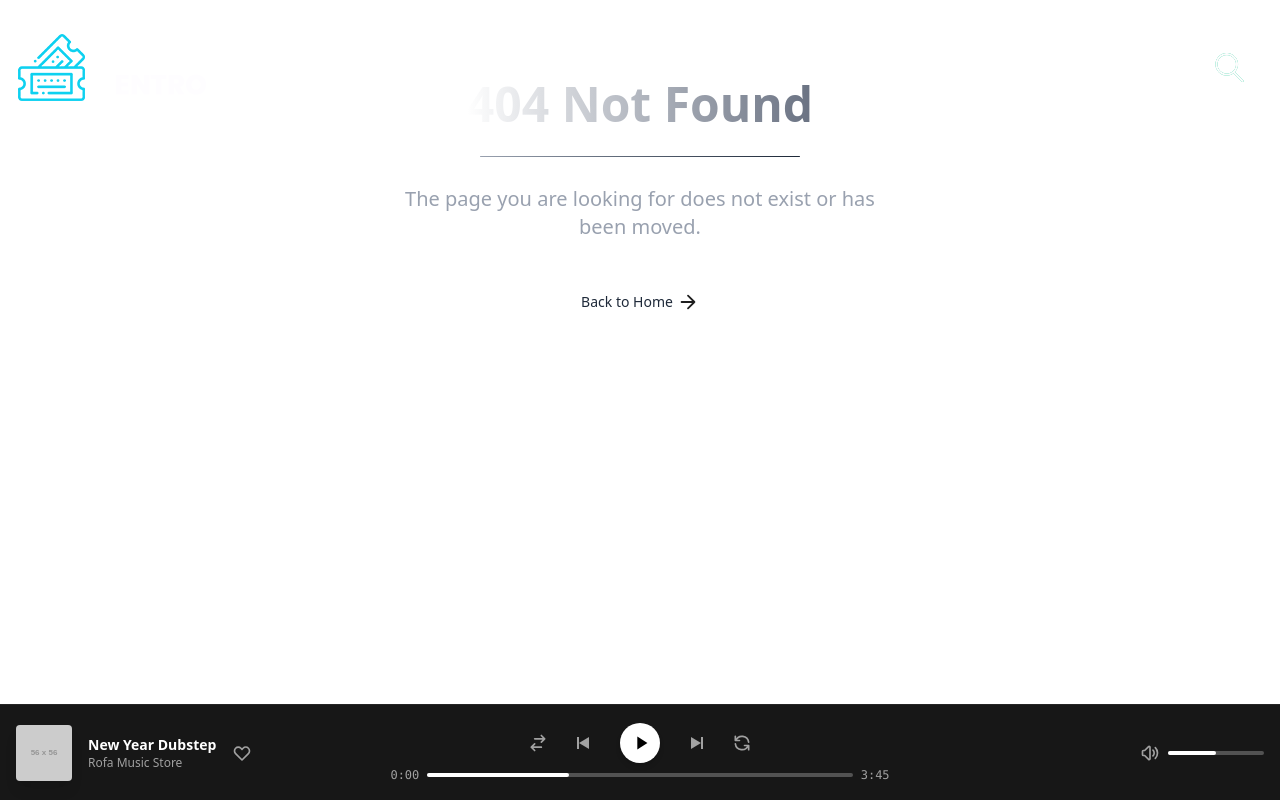
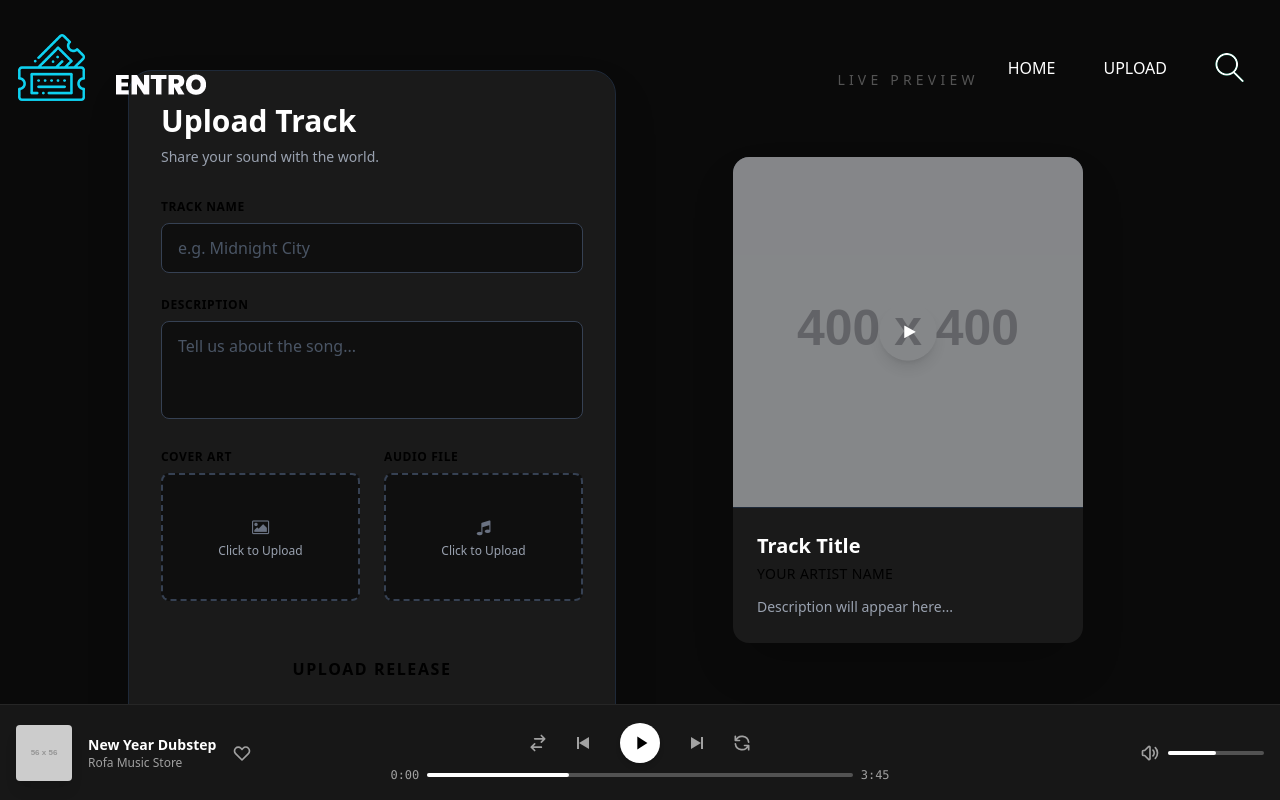
Before and after one commit to youssefElhoubi/mazakni, an Angular app: page /upload in a window 1280 px wide. Before the commit this address had no page. Built offline with nearby package versions, Linux system fonts and the light colour scheme.

Commit message:
made a page to upload the music

```diff
--- a/src/app/app.routes.ts
+++ b/src/app/app.routes.ts
@@ -10,6 +10,10 @@ export const routes: Routes = [
         loadComponent:()=> import("../app/music-player/music-player.component").then(m=>m.MusicPlayerComponent)
     },
     {
+        path:"upload",
+        loadComponent:()=> import("../app/upload/upload.component").then(m=>m.UploadComponent)
+    },
+    {
         path:"**",
         loadComponent:()=> import("../app/not-found/not-found.component").then(m=>m.NotFoundComponent)
     },
--- a/src/app/navbar/navbar.component.ts
+++ b/src/app/navbar/navbar.component.ts
@@ -12,7 +12,7 @@ export class NavbarComponent {
   // Menu Items
   menuItems = [
     { label: 'Home', link: '/', active: true },
-    { label: 'About', link: '/about', active: false },
+    { label: 'Upload', link: '/upload', active: false },
   ];
 
 }
--- /dev/null
+++ b/src/app/upload/upload.component.html
@@ -0,0 +1,110 @@
+<section class="min-h-screen bg-[#0a0a0a] flex items-center justify-center p-4 md:p-8 font-sans">
+
+    <div class="w-full max-w-5xl grid grid-cols-1 lg:grid-cols-2 gap-12">
+
+        <div class="bg-[#1a1a1a] p-8 rounded-3xl shadow-2xl border border-gray-800 relative overflow-hidden">
+
+            <div class="absolute top-0 right-0 w-32 h-32 bg-brand-cyan/10 blur-[50px] rounded-full pointer-events-none">
+            </div>
+
+            <h2 class="text-3xl font-bold text-white mb-2">Upload Track</h2>
+            <p class="text-gray-400 text-sm mb-8">Share your sound with the world.</p>
+
+            <form (ngSubmit)="onSubmit()" class="space-y-6">
+
+                <div class="group">
+                    <label class="block text-brand-darkCyan text-xs font-bold uppercase tracking-wider mb-2">Track
+                        Name</label>
+                    <input type="text" [(ngModel)]="musicData.name" name="name" placeholder="e.g. Midnight City"
+                        class="w-full bg-[#0f0f0f] text-white border border-gray-700 rounded-lg px-4 py-3 focus:outline-none focus:border-brand-cyan focus:ring-1 focus:ring-brand-cyan transition-all placeholder-gray-600">
+                </div>
+
+                <div class="group">
+                    <label
+                        class="block text-brand-darkCyan text-xs font-bold uppercase tracking-wider mb-2">Description</label>
+                    <textarea rows="3" [(ngModel)]="musicData.description" name="description"
+                        placeholder="Tell us about the song..."
+                        class="w-full bg-[#0f0f0f] text-white border border-gray-700 rounded-lg px-4 py-3 focus:outline-none focus:border-brand-cyan focus:ring-1 focus:ring-brand-cyan transition-all placeholder-gray-600 resize-none"></textarea>
+                </div>
+
+                <div class="grid grid-cols-1 md:grid-cols-2 gap-6">
+
+                    <div class="relative">
+                        <label class="block text-brand-darkCyan text-xs font-bold uppercase tracking-wider mb-2">Cover
+                            Art</label>
+                        <div
+                            class="relative w-full h-32 bg-[#0f0f0f] border-2 border-dashed border-gray-700 rounded-lg flex flex-col items-center justify-center cursor-pointer hover:border-brand-cyan/50 hover:bg-[#151515] transition-all group">
+                            <input type="file" (change)="onImageSelected($event)" accept="image/*"
+                                class="absolute inset-0 w-full h-full opacity-0 cursor-pointer z-10">
+
+                            <div class="text-center pointer-events-none">
+                                <i
+                                    class="fa fa-image text-2xl text-gray-500 mb-2 group-hover:text-brand-cyan transition-colors"></i>
+                                <p class="text-xs text-gray-400" *ngIf="!selectedImage">Click to Upload</p>
+                                <p class="text-xs text-brand-cyan truncate px-2" *ngIf="selectedImage">{{
+                                    selectedImage.name }}</p>
+                            </div>
+                        </div>
+                    </div>
+
+                    <div class="relative">
+                        <label class="block text-brand-darkCyan text-xs font-bold uppercase tracking-wider mb-2">Audio
+                            File</label>
+                        <div
+                            class="relative w-full h-32 bg-[#0f0f0f] border-2 border-dashed border-gray-700 rounded-lg flex flex-col items-center justify-center cursor-pointer hover:border-brand-cyan/50 hover:bg-[#151515] transition-all group">
+                            <input type="file" (change)="onAudioSelected($event)" accept="audio/*"
+                                class="absolute inset-0 w-full h-full opacity-0 cursor-pointer z-10">
+
+                            <div class="text-center pointer-events-none">
+                                <i
+                                    class="fa fa-music text-2xl text-gray-500 mb-2 group-hover:text-brand-cyan transition-colors"></i>
+                                <p class="text-xs text-gray-400" *ngIf="!selectedAudio">Click to Upload</p>
+                                <p class="text-xs text-brand-cyan truncate px-2" *ngIf="selectedAudio">{{
+                                    selectedAudio.name }}</p>
+                            </div>
+                        </div>
+                    </div>
+
+                </div>
+
+                <button type="submit"
+                    class="w-full bg-brand-cyan text-black font-bold uppercase tracking-widest py-4 rounded-lg hover:bg-white hover:shadow-[0_0_20px_rgba(14,209,240,0.6)] transition-all duration-300 mt-4">
+                    Upload Release
+                </button>
+
+            </form>
+        </div>
+
+        <div class="hidden lg:flex flex-col items-center justify-center relative">
+            <h3 class="text-white/30 text-sm uppercase tracking-[0.3em] mb-8 absolute top-0">Live Preview</h3>
+
+            <div class="bg-[#1a1a1a] rounded-2xl overflow-hidden shadow-2xl w-full max-w-87.5 group relative">
+
+                <div class="relative aspect-square overflow-hidden bg-gray-900">
+                    <img [src]="imagePreview || 'https://via.placeholder.com/400x400/111/333?text=No+Cover'"
+                        class="w-full h-full object-cover transition-transform duration-500 group-hover:scale-110 opacity-80">
+
+                    <div class="absolute inset-0 bg-black/20 flex items-center justify-center">
+                        <div
+                            class="w-16 h-16 bg-brand-cyan rounded-full flex items-center justify-center shadow-lg transform scale-90">
+                            <i class="fa fa-play text-white text-xl ml-1"></i>
+                        </div>
+                    </div>
+                </div>
+
+                <div class="p-6 border-t border-gray-800">
+                    <h3 class="text-xl font-bold text-white mb-1 truncate">
+                        {{ musicData.name || 'Track Title' }}
+                    </h3>
+                    <p class="text-brand-darkCyan text-sm font-medium uppercase tracking-wide mb-3">
+                        Your Artist Name
+                    </p>
+                    <p class="text-gray-400 text-sm leading-relaxed line-clamp-2">
+                        {{ musicData.description || 'Description will appear here...' }}
+                    </p>
+                </div>
+            </div>
+        </div>
+
+    </div>
+</section>
--- /dev/null
+++ b/src/app/upload/upload.component.ts
@@ -0,0 +1,57 @@
+import { CommonModule } from '@angular/common';
+import { Component } from '@angular/core';
+import { FormsModule } from '@angular/forms';
+
+@Component({
+  selector: 'app-upload',
+  standalone: true,
+  imports: [CommonModule, FormsModule],
+  templateUrl: './upload.component.html',
+  styleUrl: './upload.component.css'
+})
+export class UploadComponent {
+
+  musicData = {
+    name: '',
+    description: ''
+  };
+
+  selectedImage: File | null = null;
+  selectedAudio: File | null = null;
+  imagePreview: string | ArrayBuffer | null = null;
+
+  // Handle Image Selection
+  onImageSelected(event: any) {
+    const file = event.target.files[0];
+    if (file) {
+      this.selectedImage = file;
+
+      // Create preview
+      const reader = new FileReader();
+      reader.onload = e => this.imagePreview = reader.result;
+      reader.readAsDataURL(file);
+    }
+  }
+
+  // Handle Audio Selection
+  onAudioSelected(event: any) {
+    const file = event.target.files[0];
+    if (file) {
+      this.selectedAudio = file;
+    }
+  }
+
+  onSubmit() {
+    if (this.musicData.name && this.selectedAudio) {
+      console.log('Submitting:', {
+        ...this.musicData,
+        image: this.selectedImage,
+        audio: this.selectedAudio
+      });
+      alert('Music Uploaded Successfully!');
+      // Reset form logic here
+    } else {
+      alert('Please fill in the required fields.');
+    }
+  }
+}
```
Also changed, not shown: src/app/upload/upload.component.css (added), 1 other file (tests, documents, lock files or other folders).
